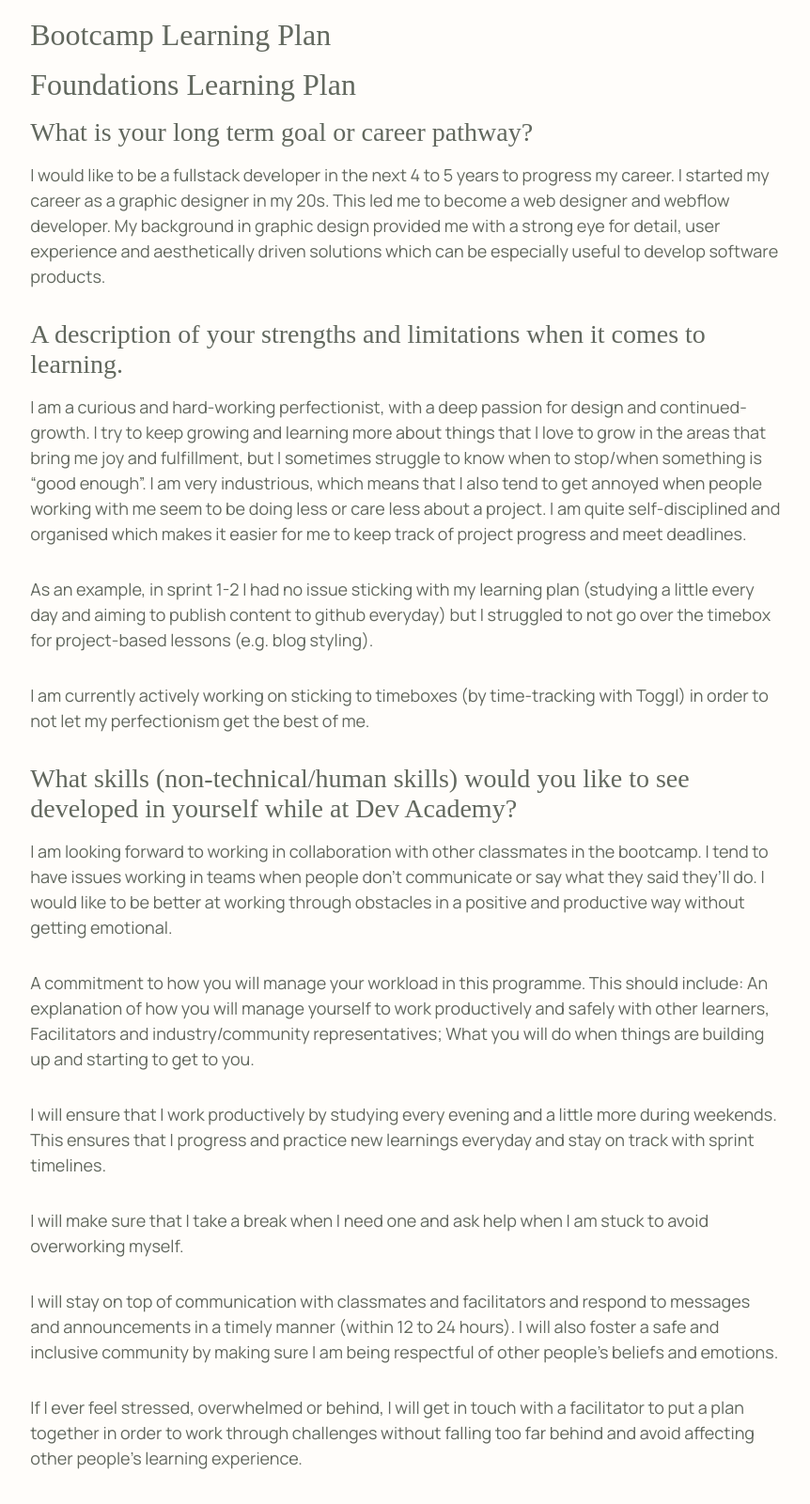
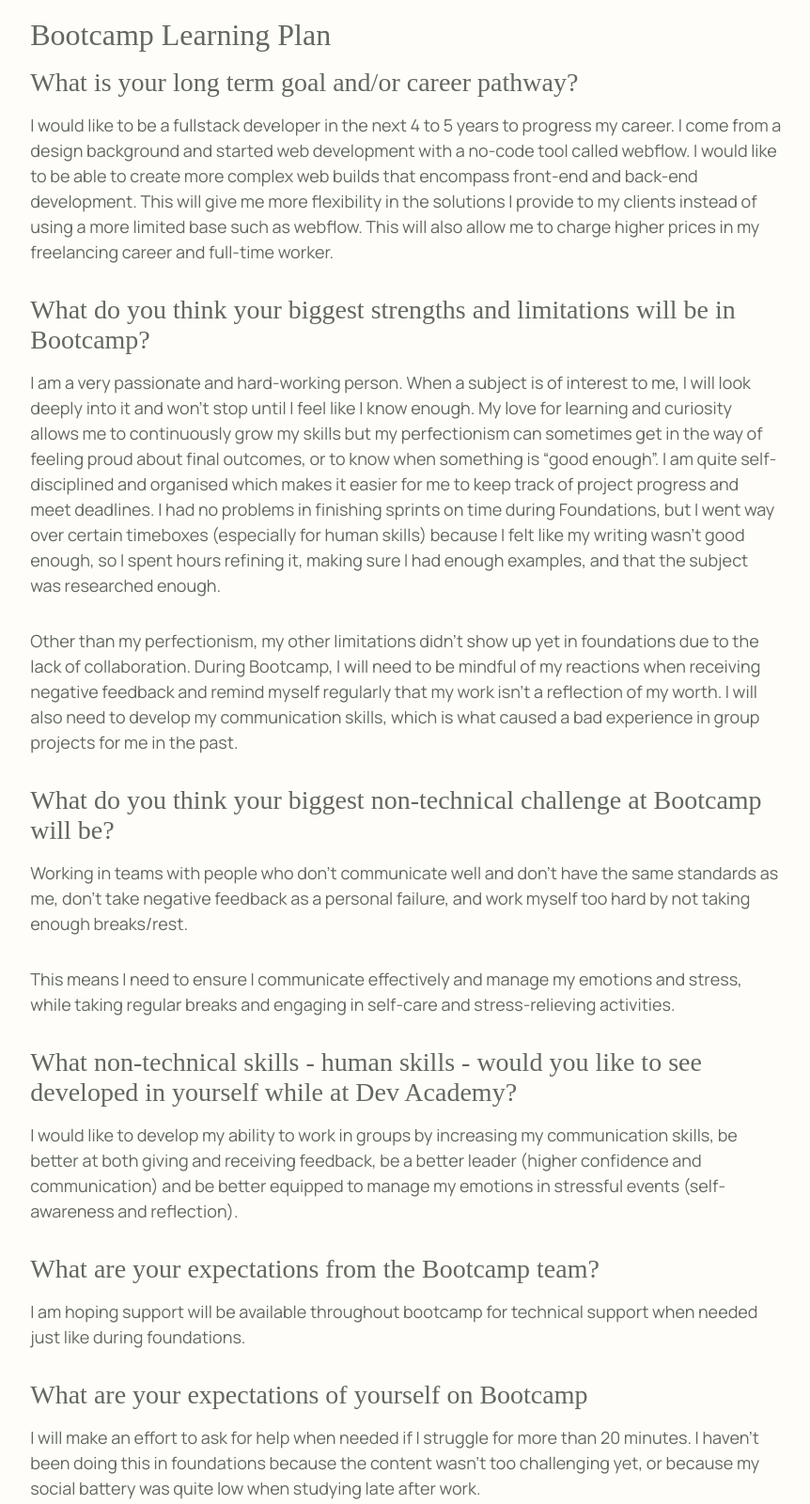
Before and after one commit to laura-claudia-garcia/laura-claudia-garcia.github.io, a plain HTML site: page blog/learning-plan.html in a window 1280 px wide. Shown: the part 740-2341 px from the top of the page at 94% size, without its empty margins (271-1133 px from the left). Drawn offline with Linux system fonts and the light colour scheme; grey boxes are pictures that could not be loaded.

Commit message:
add bootcamp learning plan copy content

```diff
--- a/blog/learning-plan.html
+++ b/blog/learning-plan.html
@@ -164,7 +164,98 @@
           </div>
           <h2>Bootcamp Learning Plan</h2>
 
-          <h3></h3>
+          <h3>What is your long term goal and/or career pathway?</h3>
+          <p>
+            I would like to be a fullstack developer in the next 4 to 5 years to
+            progress my career. I come from a design background and started web
+            development with a no-code tool called webflow. I would like to be
+            able to create more complex web builds that encompass front-end and
+            back-end development. This will give me more flexibility in the
+            solutions I provide to my clients instead of using a more limited
+            base such as webflow. This will also allow me to charge higher
+            prices in my freelancing career and full-time worker.
+          </p>
+
+          <h3>
+            What do you think your biggest strengths and limitations will be in
+            Bootcamp?
+          </h3>
+          <p>
+            I am a very passionate and hard-working person. When a subject is of
+            interest to me, I will look deeply into it and won’t stop until I
+            feel like I know enough. My love for learning and curiosity allows
+            me to continuously grow my skills but my perfectionism can sometimes
+            get in the way of feeling proud about final outcomes, or to know
+            when something is “good enough”. I am quite self-disciplined and
+            organised which makes it easier for me to keep track of project
+            progress and meet deadlines. I had no problems in finishing sprints
+            on time during Foundations, but I went way over certain timeboxes
+            (especially for human skills) because I felt like my writing wasn’t
+            good enough, so I spent hours refining it, making sure I had enough
+            examples, and that the subject was researched enough.
+          </p>
+          <p>
+            Other than my perfectionism, my other limitations didn’t show up yet
+            in foundations due to the lack of collaboration. During Bootcamp, I
+            will need to be mindful of my reactions when receiving negative
+            feedback and remind myself regularly that my work isn’t a reflection
+            of my worth. I will also need to develop my communication skills,
+            which is what caused a bad experience in group projects for me in
+            the past.
+          </p>
+
+          <h3>
+            What do you think your biggest non-technical challenge at Bootcamp
+            will be?
+          </h3>
+          <p>
+            Working in teams with people who don’t communicate well and don’t
+            have the same standards as me, don’t take negative feedback as a
+            personal failure, and work myself too hard by not taking enough
+            breaks/rest.
+          </p>
+          <p>
+            This means I need to ensure I communicate effectively and manage my
+            emotions and stress, while taking regular breaks and engaging in
+            self-care and stress-relieving activities.
+          </p>
+
+          <h3>
+            What non-technical skills - human skills - would you like to see
+            developed in yourself while at Dev Academy?
+          </h3>
+          <p>
+            I would like to develop my ability to work in groups by increasing
+            my communication skills, be better at both giving and receiving
+            feedback, be a better leader (higher confidence and communication)
+            and be better equipped to manage my emotions in stressful events
+            (self-awareness and reflection).
+          </p>
+
+          <h3>What are your expectations from the Bootcamp team?</h3>
+          <p>
+            I am hoping support will be available throughout bootcamp for
+            technical support when needed just like during foundations.
+          </p>
+
+          <h3>What are your expectations of yourself on Bootcamp</h3>
+          <p>
+            I will make an effort to ask for help when needed if I struggle for
+            more than 20 minutes. I haven’t been doing this in foundations
+            because the content wasn’t too challenging yet, or because my social
+            battery was quite low when studying late after work.
+          </p>
+          <p>
+            I will ensure I stay on track with course content by reviewing the
+            content for the sprint before starting it. I will then allocate
+            dedicated undisturbed study time as often as possible during the
+            week, and the weekends. I will study in my home office, with my
+            phone set to silent to ensure I do not get distracted, while
+            ensuring to take breaks approximately every hour. I will also read
+            my discord message every night when I sit down at the computer to
+            ensure I do not miss any crucial communications from the
+            facilitators or my peers.
+          </p>
 
           <h2>Foundations Learning Plan</h2>
 
```
